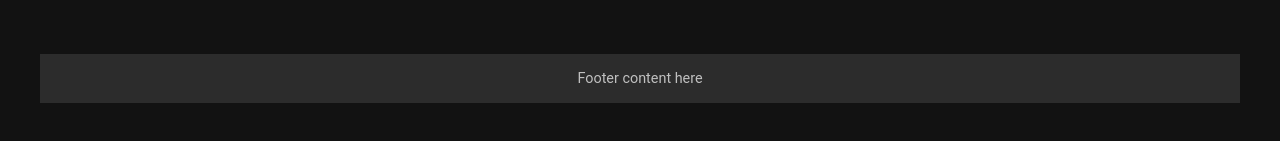
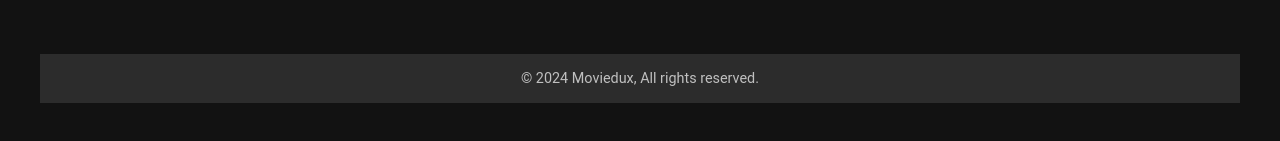
Before and after one commit to Waseemko-ayman/Moviedux, a React (Create React App) app: page / in a window 1280 px wide. Shown: the part 449-590 px from the top of the page. Built offline with nearby package versions, Linux system fonts and the light colour scheme; the HTML template or start-up script is replaced by a standard one.

Commit message:
Footer component with dynamic date

```diff
--- a/src/components/Footer/index.jsx
+++ b/src/components/Footer/index.jsx
@@ -2,9 +2,12 @@ import React from "react";
 import "./style.css";
 
 const Footer = () => {
+  const currentYear = new Date().getFullYear();
   return (
     <footer>
-      <p className="footer-text">Footer content here</p>
+      <p className="footer-text">
+        &copy; {currentYear} Moviedux, All rights reserved.
+      </p>
     </footer>
   );
 };
```
